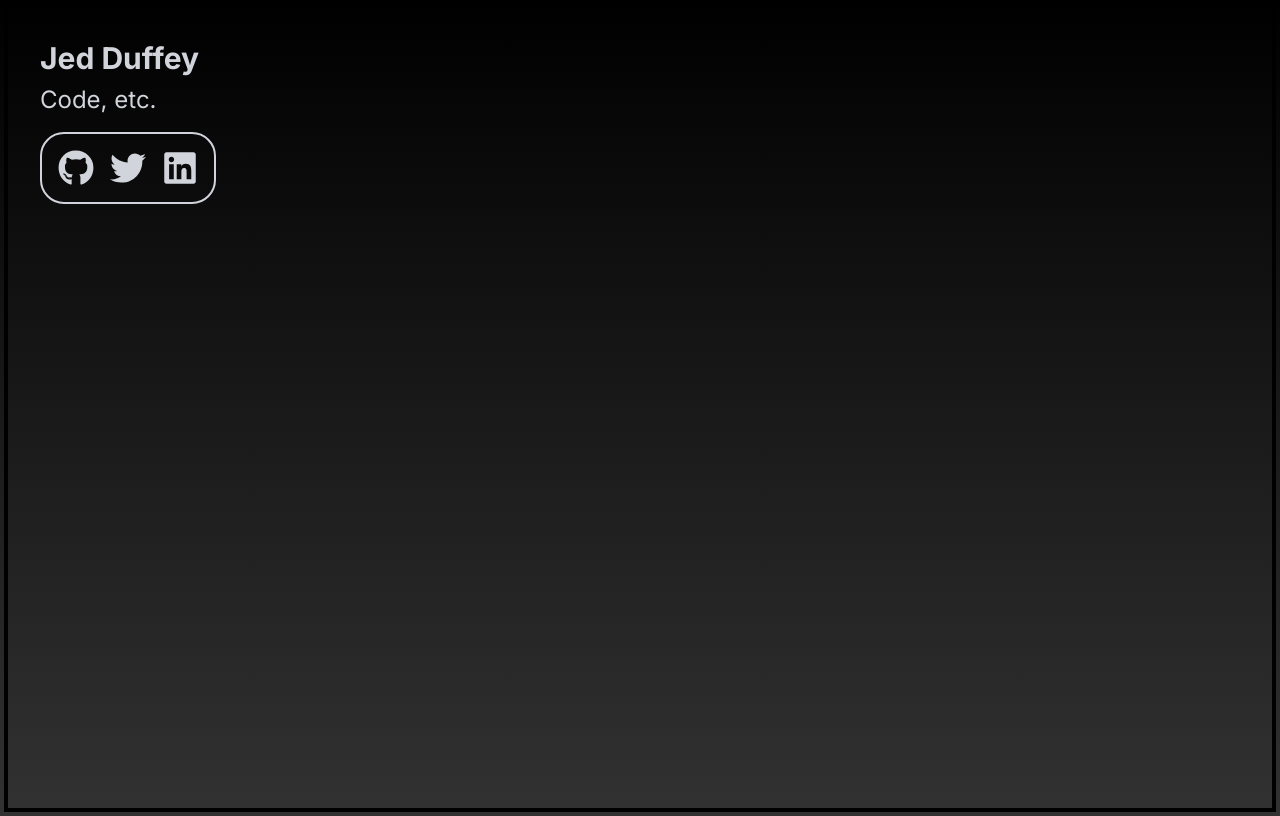
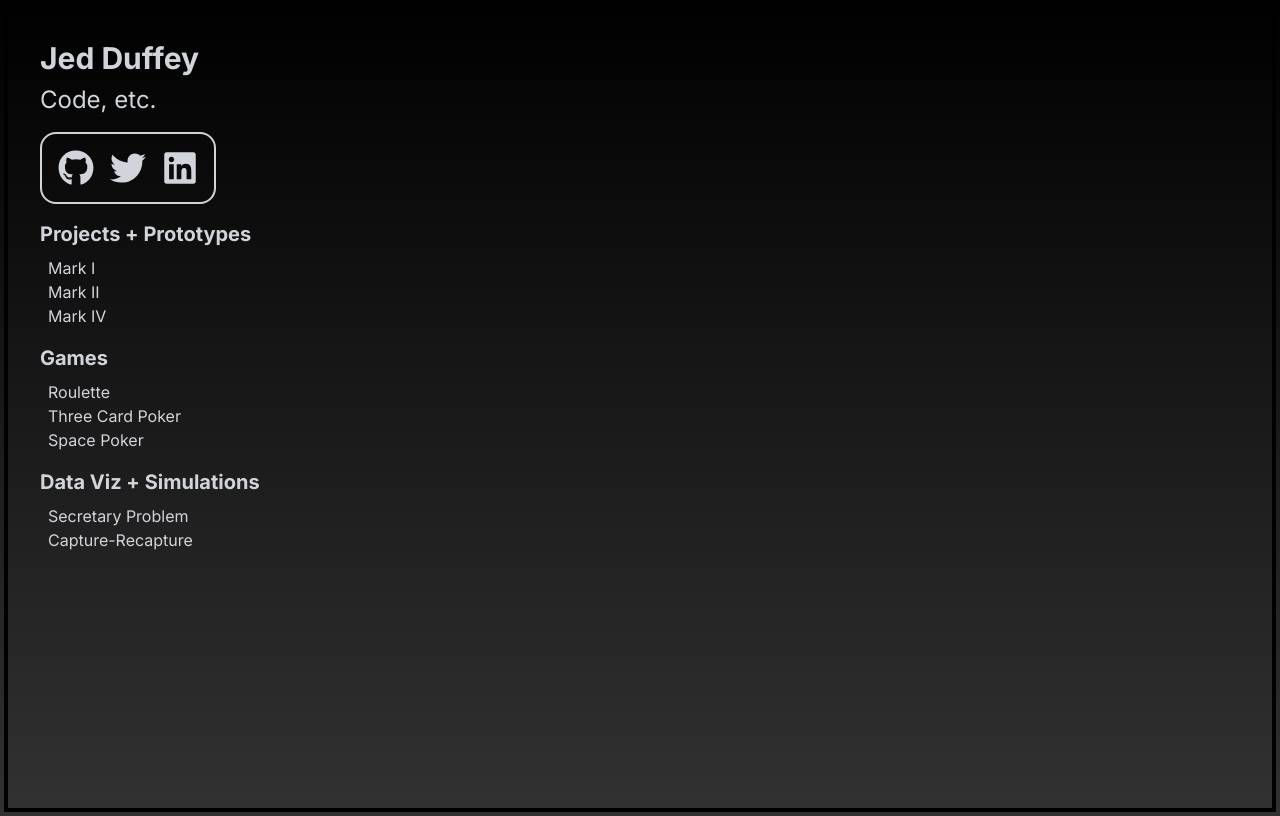
Before and after one commit to jduffey/personal-portfolio-website, a Next.js app: page / in a window 1280 px wide. Built offline with nearby package versions, Linux system fonts and the light colour scheme.

Commit message:
Make list of ul elements for links to pages

```diff
--- a/app/page.js
+++ b/app/page.js
@@ -13,8 +13,8 @@ export default function Home() {
             <div className='mb-4 text-2xl text-gray-300'>
                 {"Code, etc."}
             </div>
-            <div style={{ display: 'flex' }}>
-                <div className='flex text-center m-0 mb-4 p-2 border-2 border-gray-300 rounded-3xl'>
+            <div className='flex'>
+                <div className='flex text-center m-0 mb-4 p-2 border-2 border-gray-300 rounded-2xl'>
                     {[
                         { icon: FaGithub, url: githubUrl },
                         { icon: FaTwitter, url: twitterUrl },
@@ -22,7 +22,7 @@ export default function Home() {
                     ].map((item, index) => (
                         <a
                             key={index}
-                            className='no-underline font-bold m-2 text-gray-300 hover:text-purple-500'
+                            className='no-underline font-bold m-2 text-gray-300 hover:text-amber-500'
                             href={item.url}
                             target="_blank"
                             rel="noreferrer"
@@ -32,6 +32,67 @@ export default function Home() {
                     ))}
                 </div>
             </div>
+            <div className='flex flex-col text-gray-300'>
+                <div className='mb-2 text-xl font-bold'>
+                    {"Projects + Prototypes"}
+                </div>
+                <div className='mb-4'>
+                    <ul>
+                        {[
+                            { text: "Mark I", url: "mark-i" },
+                            { text: "Mark II", url: "mark-ii" },
+                            { text: "Mark IV", url: "mark-iv" },
+                        ].map((item, index) => (
+                            <li key={index}>
+                                <a
+                                    className='ml-2 hover:text-amber-500'
+                                    href={item.url}>
+                                    {item.text}
+                                </a>
+                            </li>
+                        ))}
+                    </ul>
+                </div>
+                <div className='mb-2 text-xl font-bold'>
+                    {"Games"}
+                </div>
+                <div className='mb-4'>
+                    <ul>
+                        {[
+                            { text: "Roulette", url: "roulette" },
+                            { text: "Three Card Poker", url: "three-card-poker" },
+                            { text: "Space Poker", url: "space-poker" },
+                        ].map((item, index) => (
+                            <li key={index}>
+                                <a
+                                    className='ml-2 hover:text-amber-500'
+                                    href={item.url}>
+                                    {item.text}
+                                </a>
+                            </li>
+                        ))}
+                    </ul>
+                </div>
+                <div className='mb-2 text-xl font-bold'>
+                    {"Data Viz + Simulations"}
+                </div>
+                <div className='mb-4'>
+                    <ul>
+                        {[
+                            { text: "Secretary Problem", url: "secretary-problem" },
+                            { text: "Capture-Recapture", url: "capture-recapture" },
+                        ].map((item, index) => (
+                            <li key={index}>
+                                <a
+                                    className='ml-2 hover:text-amber-500'
+                                    href={item.url}>
+                                    {item.text}
+                                </a>
+                            </li>
+                        ))}
+                    </ul>
+                </div>
+            </div>
         </main>
     )
 }
```
